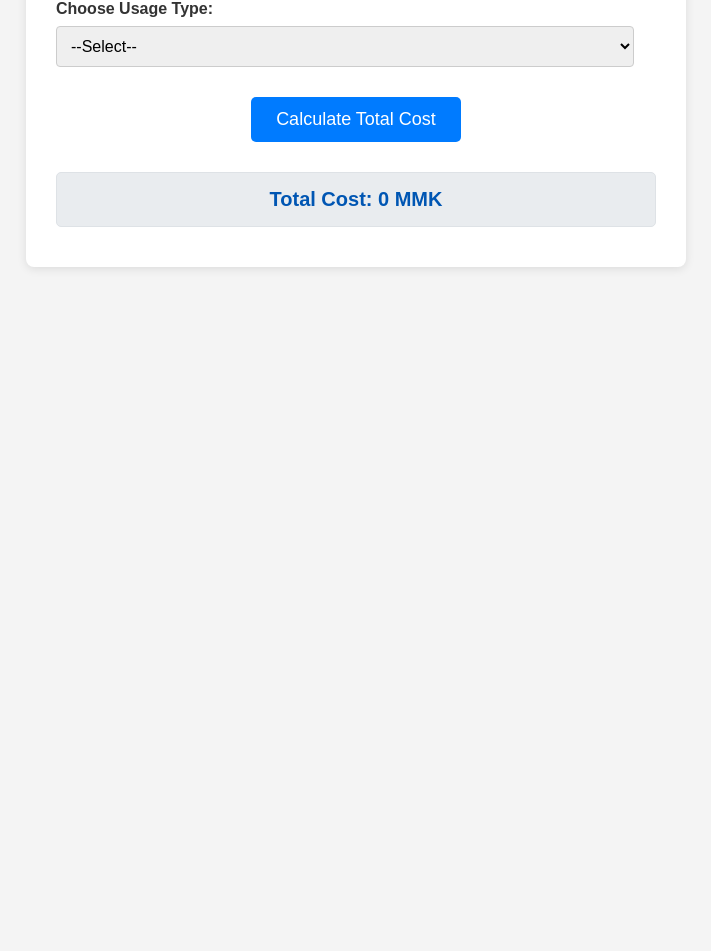
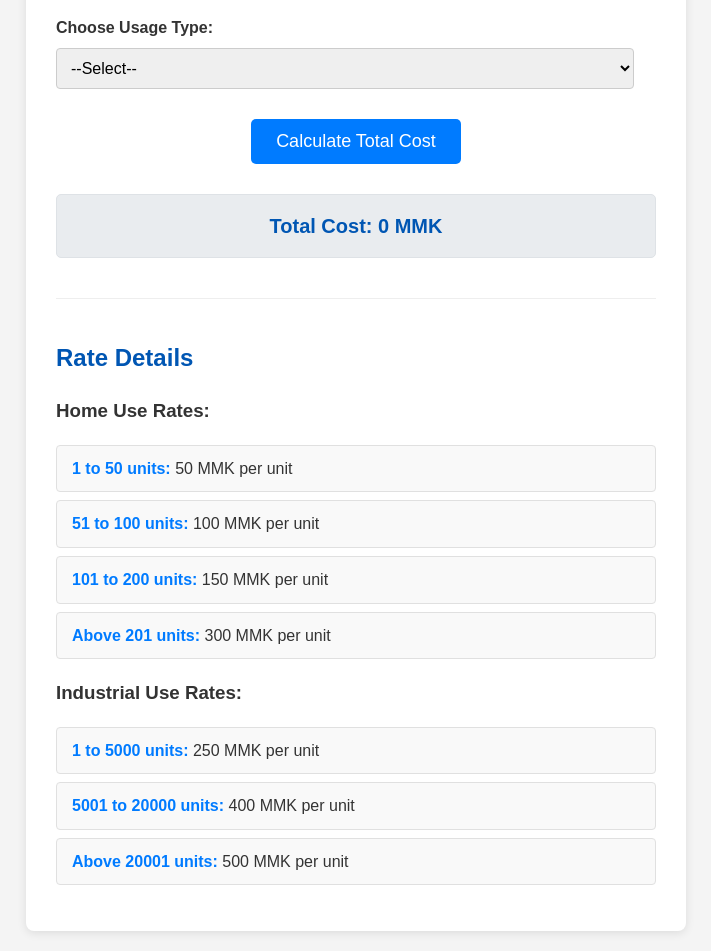
Before and after one commit to yehtutbo/yehtutbo.github.io, a plain HTML site: page metercalc/index.html in a window 1280 px wide. Shown: the part 128-1079 px from the top of the page, without its empty margins (284-995 px from the left). Before the commit the page ends 800 px from the top, so only its background shows below. Drawn offline with Linux system fonts and the light colour scheme.

Commit message:
Update index.html

```diff
--- a/metercalc/index.html
+++ b/metercalc/index.html
@@ -10,6 +10,7 @@
             margin: 20px;
             background-color: #f4f4f4;
             color: #333;
+            line-height: 1.6;
         }
         .container {
             max-width: 600px;
@@ -77,6 +78,30 @@
             margin-top: 10px;
             text-align: center;
         }
+        .rate-details {
+            margin-top: 40px;
+            border-top: 1px solid #eee;
+            padding-top: 20px;
+        }
+        .rate-details h2 {
+            text-align: left;
+            margin-bottom: 15px;
+            color: #0056b3;
+        }
+        .rate-details ul {
+            list-style: none;
+            padding: 0;
+        }
+        .rate-details ul li {
+            background-color: #f9f9f9;
+            margin-bottom: 8px;
+            padding: 10px 15px;
+            border-radius: 4px;
+            border: 1px solid #e0e0e0;
+        }
+        .rate-details ul li strong {
+            color: #007bff;
+        }
     </style>
 </head>
 <body>
@@ -105,6 +130,25 @@
             Total Cost: 0 MMK
         </div>
         <div class="error-message" id="errorMessage"></div>
+
+        <div class="rate-details">
+            <h2>Rate Details</h2>
+
+            <h3>Home Use Rates:</h3>
+            <ul>
+                <li><strong>1 to 50 units:</strong> 50 MMK per unit</li>
+                <li><strong>51 to 100 units:</strong> 100 MMK per unit</li>
+                <li><strong>101 to 200 units:</strong> 150 MMK per unit</li>
+                <li><strong>Above 201 units:</strong> 300 MMK per unit</li>
+            </ul>
+
+            <h3>Industrial Use Rates:</h3>
+            <ul>
+                <li><strong>1 to 5000 units:</strong> 250 MMK per unit</li>
+                <li><strong>5001 to 20000 units:</strong> 400 MMK per unit</li>
+                <li><strong>Above 20001 units:</strong> 500 MMK per unit</li>
+            </ul>
+        </div>
     </div>
 
     <script>
```
